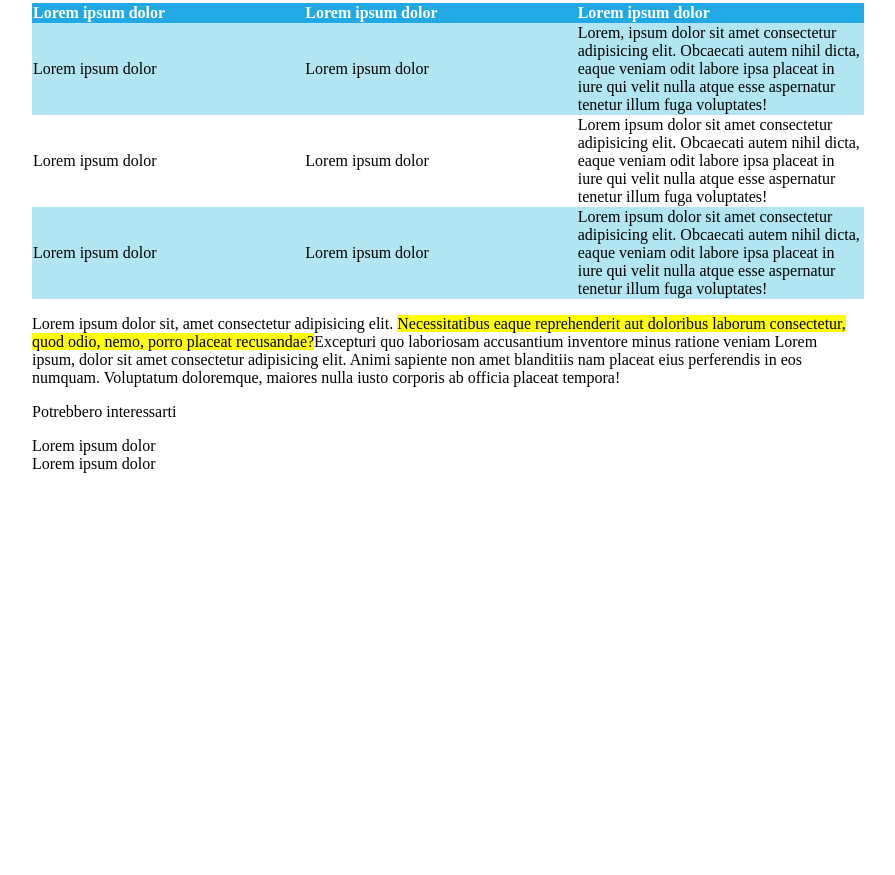
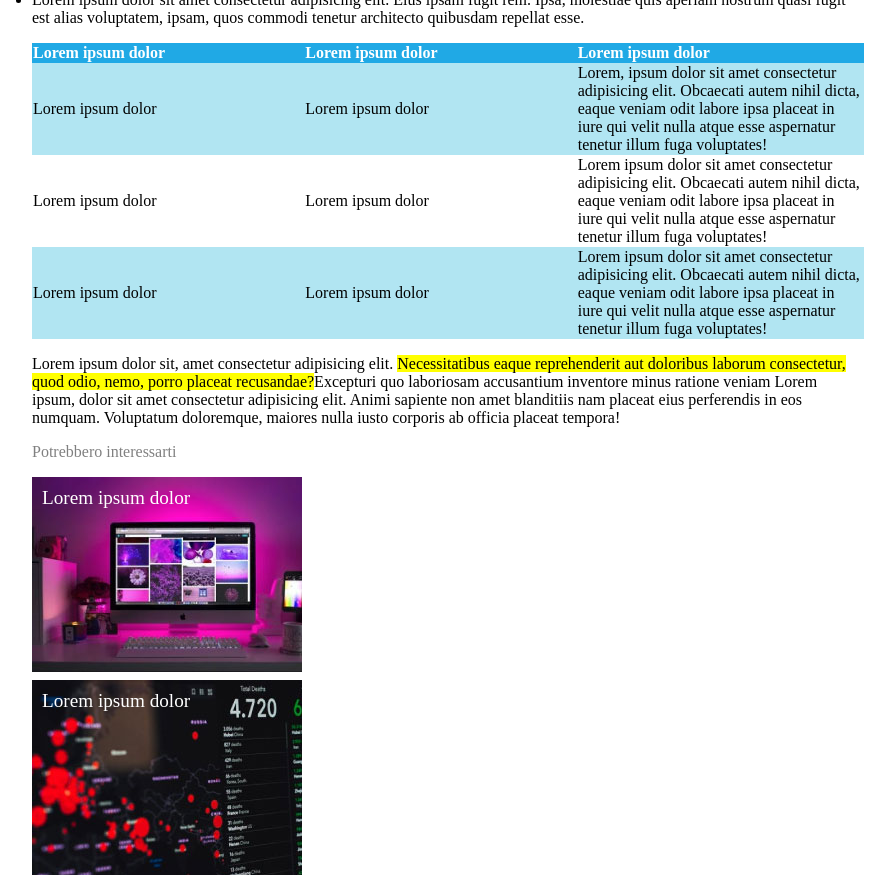
Before and after one commit to HiranyaRanawaka99/html-css-booleaner, a plain HTML site: page index.html in a window 1280 px wide. Shown: the part 1296-2171 px from the top of the page, without its empty margins (192-1087 px from the left). Before the commit the page ends 1769 px from the top, so only its background shows below. Drawn offline with Linux system fonts and the light colour scheme.

Commit message:
tim beerners

```diff
--- a/assets/css/style.css
+++ b/assets/css/style.css
@@ -6,6 +6,7 @@ body {
 header {
     background-color: #4ea0ff;
     background-image: url('../img/pattern.png');
+    padding: 20px;
 }
 
 #logo {
@@ -20,6 +21,18 @@ h1 {
 a {
     text-decoration: none;
     color:#4ea0ff
+}
+
+.txt-small {
+    font-size: small;
+}
+
+figure {
+    margin-left: 0;
+}
+
+.txt-top {
+    color:gray
 }
 
 ul {
@@ -43,3 +56,21 @@ th, td {
 .tbl-row {
     background-color:#B1E5F2; ;
 }
+
+.aside-div-1 {
+    background-image: url('../img/monitor.jpg');
+    margin-top: 8px;
+}
+
+.aside-div-2 {
+    background-image: url('../img/graph.jpg');
+    margin-top: 8px;
+}
+
+.aside-div-1, .aside-div-2 {
+    color: white;
+    width: 250px;
+    height: 175px;
+    font-size: larger;
+    padding: 10px;
+}
```
